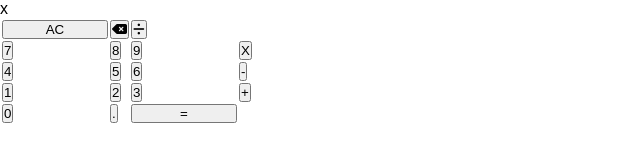
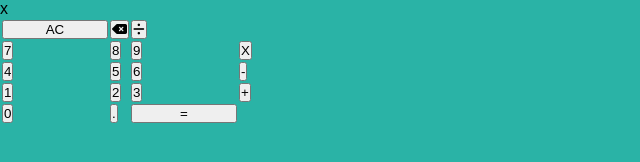
Before and after one commit to guisinesio/calculadora, a plain HTML site: page index.html in a window 1280 px wide. Shown: the whole page, without its empty margins (0-640 px from the left). Drawn offline with Linux system fonts and the light colour scheme.

Commit message:
Adicionando background-color no body

```diff
--- a/style.css
+++ b/style.css
@@ -4,3 +4,7 @@
     box-sizing: border-box;
     font-family: "cursiva", sans-serif;
 }
+
+body {
+    background-color: #2ab3a6;
+}
```
